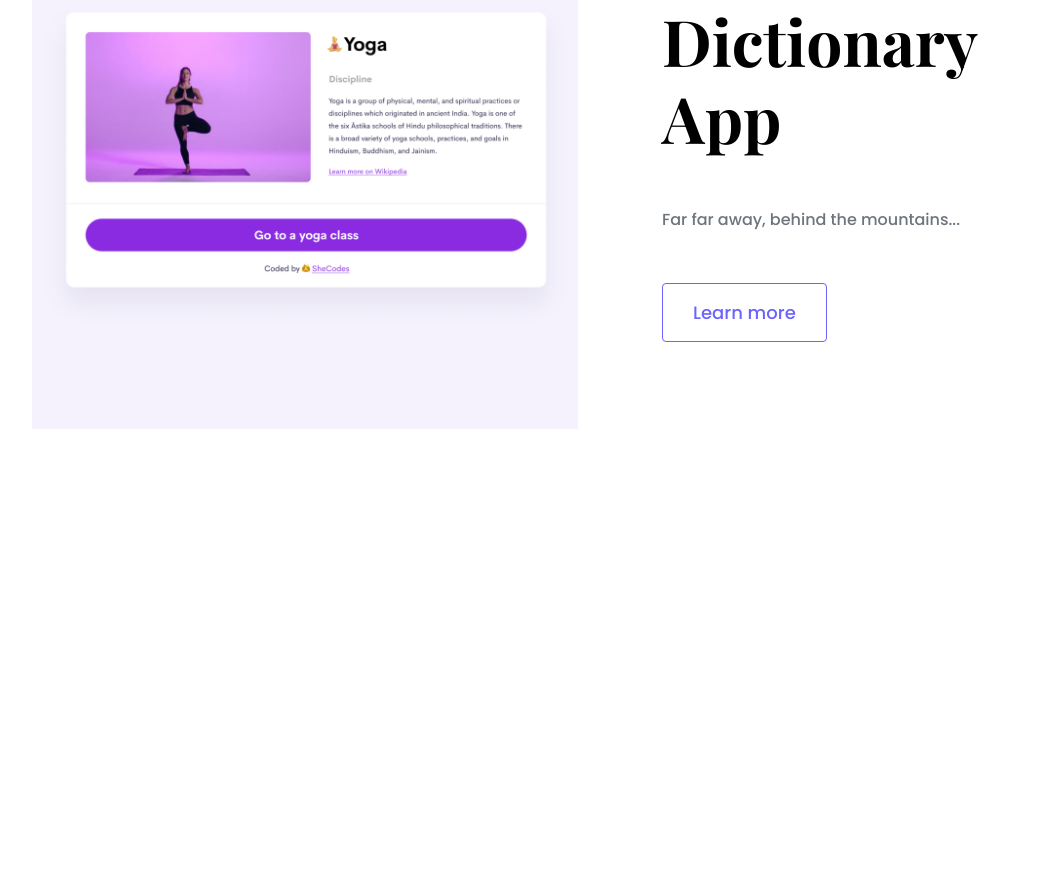
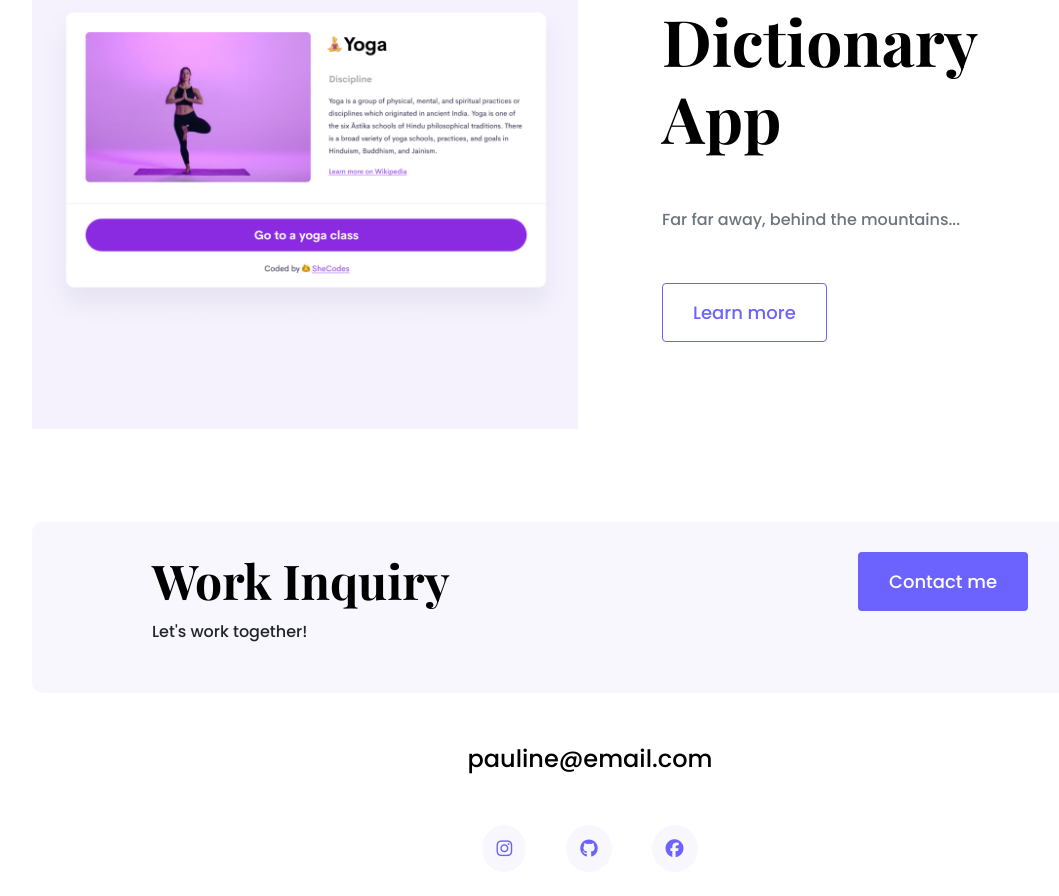
Before and after one commit to PaulineJohansson/Portfolio-project-setup, a plain HTML site: page index.html in a window 1280 px wide. Shown: the part 2122-3018 px from the top of the page, without its empty margins (50-1109 px from the left). Before the commit the page ends 2632 px from the top, so only its background shows below. Drawn offline with nearby package versions, Linux system fonts and the light colour scheme.

Commit message:
Added footer

```diff
--- a/index.html
+++ b/index.html
@@ -107,6 +107,35 @@
           </div>
         </div>
       </div>
+      <footer>
+        <div
+          class="contact-box d-flex justify-content-between mb-5 d-none d-md-flex"
+        >
+          <div>
+            <h4>Work Inquiry</h4>
+            <p>Let's work together!</p>
+          </div>
+          <div>
+            <a href="" class="btn btn-branding">Contact me</a>
+          </div>
+        </div>
+        <div class="d-flex justify-content-center mb-5">
+          <a href="mailto:pauline@email.com" class="email-link"
+            >pauline@email.com</a
+          >
+        </div>
+        <div class="social-links d-flex justify-content-center mb-5">
+          <a href="https://www.instagram.com/pauline" target="_blank">
+            <i class="fa-brands fa-instagram"></i>
+          </a>
+          <a href="https://www.github.com/pauline" target="_blank">
+            <i class="fa-brands fa-github"></i>
+          </a>
+          <a href="https://www.facebook.com/pauline" target="_blank">
+            <i class="fa-brands fa-facebook"></i>
+          </a>
+        </div>
+      </footer>
     </div>
   </body>
 </html>
--- a/styles/portfolio.css
+++ b/styles/portfolio.css
@@ -30,6 +30,10 @@ h1 {
 
 h2 {
   font-size: 64px;
+}
+
+h4 {
+  font-size: 48px;
 }
 
 p {
@@ -135,9 +139,42 @@ nav a {
   transition: all 100ms ease-in-out;
 }
 
+footer .contact-box {
+  background: var(--secondary-color);
+  padding: 30px 120px;
+  border-radius: 10px;
+}
+footer .email-link {
+  text-decoration: none;
+  color: black;
+  font-size: 24px;
+}
+
+footer .email-link:hover {
+  color: var(--branding-color);
+}
+
+footer .social-links a {
+  margin: 0 20px;
+  color: var(--branding-color);
+  background-color: var(--secondary-color);
+  padding: 10px 14px;
+  font-size: 18px;
+  border-radius: 50%;
+}
+
+footer .social-links a:hover {
+  color: white;
+  background: var(--branding-color);
+}
+
 nav a:hover,
 nav li.active a {
   color: var(--branding-color);
+}
+
+footer {
+  margin: 60px 0;
 }
 
 @media (max-width: 900px) {
```
